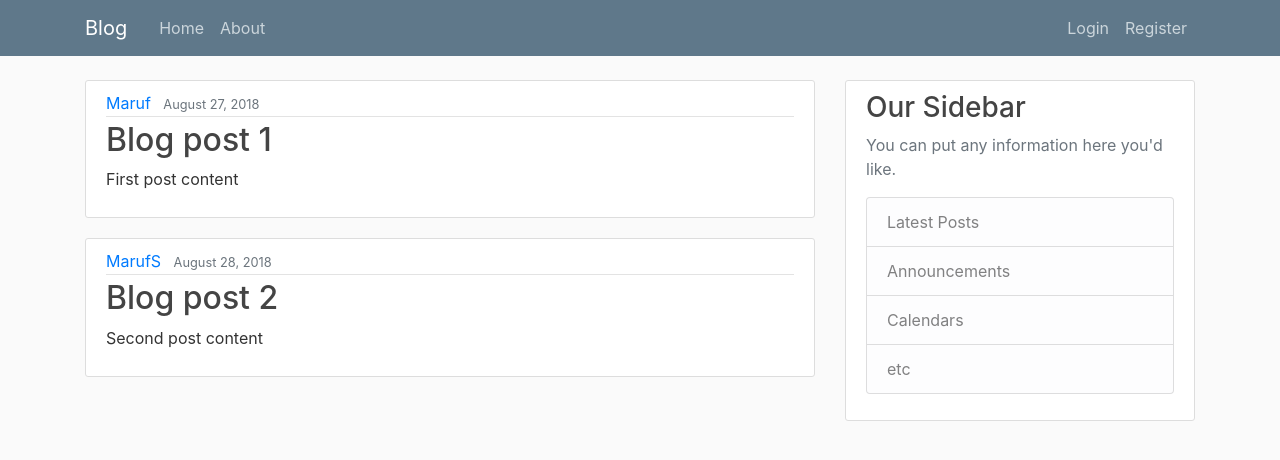
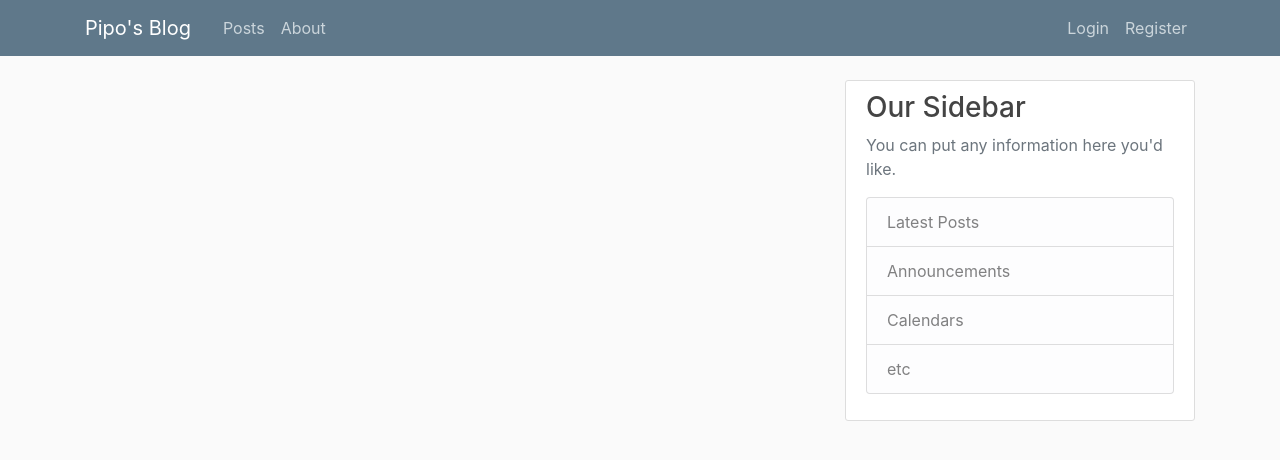
Before and after one commit to marufsiddique01/Django-is-fun, a Django app: page / in a window 1280 px wide. Shown: the top 460 px of the page. Run offline with Django 3.2, Linux system fonts and the light colour scheme; some libraries are stand-ins or nearby versions.

Commit message:
adding post panel

```diff
--- a/blog/templates/blog/base.html
+++ b/blog/templates/blog/base.html
@@ -16,20 +16,20 @@
 		{% if title %}
 	<title>Blog - {{ title }} </title>
 	{% else %}
-	<title> Blog</title>
+	<title> Blog Posts</title>
 	{% endif %}
 </head>
 <body>
 	<header class="site-header">
   <nav class="navbar navbar-expand-md navbar-dark bg-steel fixed-top">
     <div class="container">
-      <a class="navbar-brand mr-4" href="{% url 'blog-home' %}">Blog</a>
+      <a class="navbar-brand mr-4" href="{% url 'blog-home' %}">Pipo's Blog</a>
       <button class="navbar-toggler" type="button" data-toggle="collapse" data-target="#navbarToggle" aria-controls="navbarToggle" aria-expanded="false" aria-label="Toggle navigation">
       <span class="navbar-toggler-icon"></span>
       </button>
       <div class="collapse navbar-collapse" id="navbarToggle">
         <div class="navbar-nav mr-auto">
-          <a class="nav-item nav-link" href="{% url 'blog-home' %}">Home</a>
+          <a class="nav-item nav-link" href="{% url 'blog-post' %}">Posts</a>
           <a class="nav-item nav-link" href="{% url 'blog-about' %}">About</a>
         </div>
         <!-- Navbar Right Side -->
--- a/blog/urls.py
+++ b/blog/urls.py
@@ -4,7 +4,7 @@
 urlpatterns = [
 	path('', views.home , name='blog-home'),
 	path('about/', views.about , name='blog-about'),
-	#path('post/', views.post , name='blog-post'),
+	path('post/', views.post , name='blog-post'),
 
 
 
--- a/blog/views.py
+++ b/blog/views.py
@@ -22,24 +22,24 @@
 #loading a template>>
 def home(request):
 
-	context = {
+	'''context = {
 		'posts' : posts
-		}
+		}'''
 
-	return render(request, 'blog/home.html', context)
+	return render(request, 'blog/home.html' , {'title' : 'Home'})
 	#return HttpResponse('<h1>Blog Home</h1>')
 
 def about(request):
 	return render(request, 'blog/about.html', {'title' : 'About'})
 	#return HttpResponse('<h1>About Us</h1>')
 
-'''def post(request):
+def post(request):
 	#creating context dictionary >
 	context = {
 		'posts' : posts
 		}
 		#posts is accessible from template>>
-	return render(request, 'blog/post.html', context)
-	'''
+	return render(request, 'blog/post.html', context , {'title' : 'Post'})
+
 
 # blog -> templates -> blog -> template.html
```
Also changed, not shown: blog/templates/blog/post.html (+16 -12 lines).
